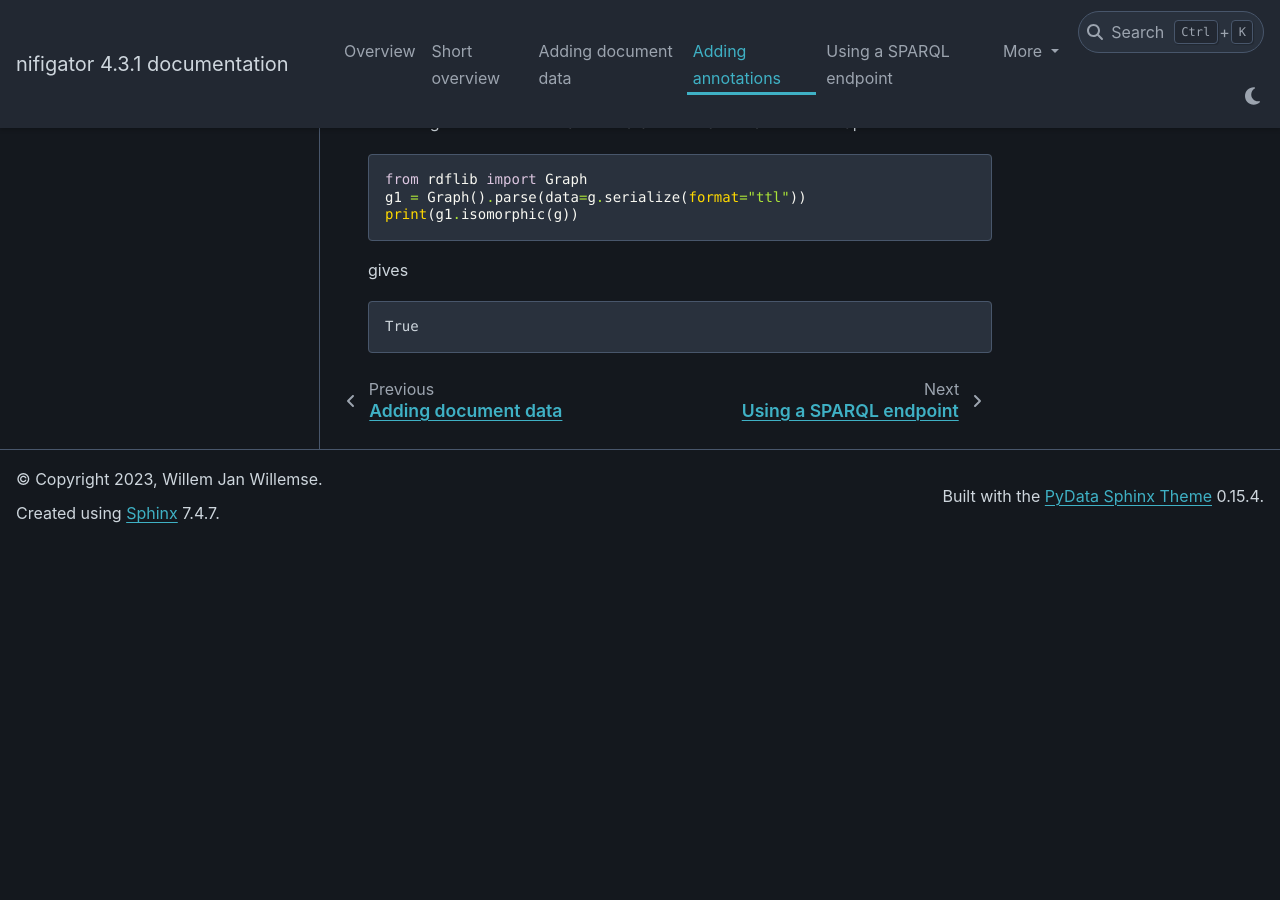
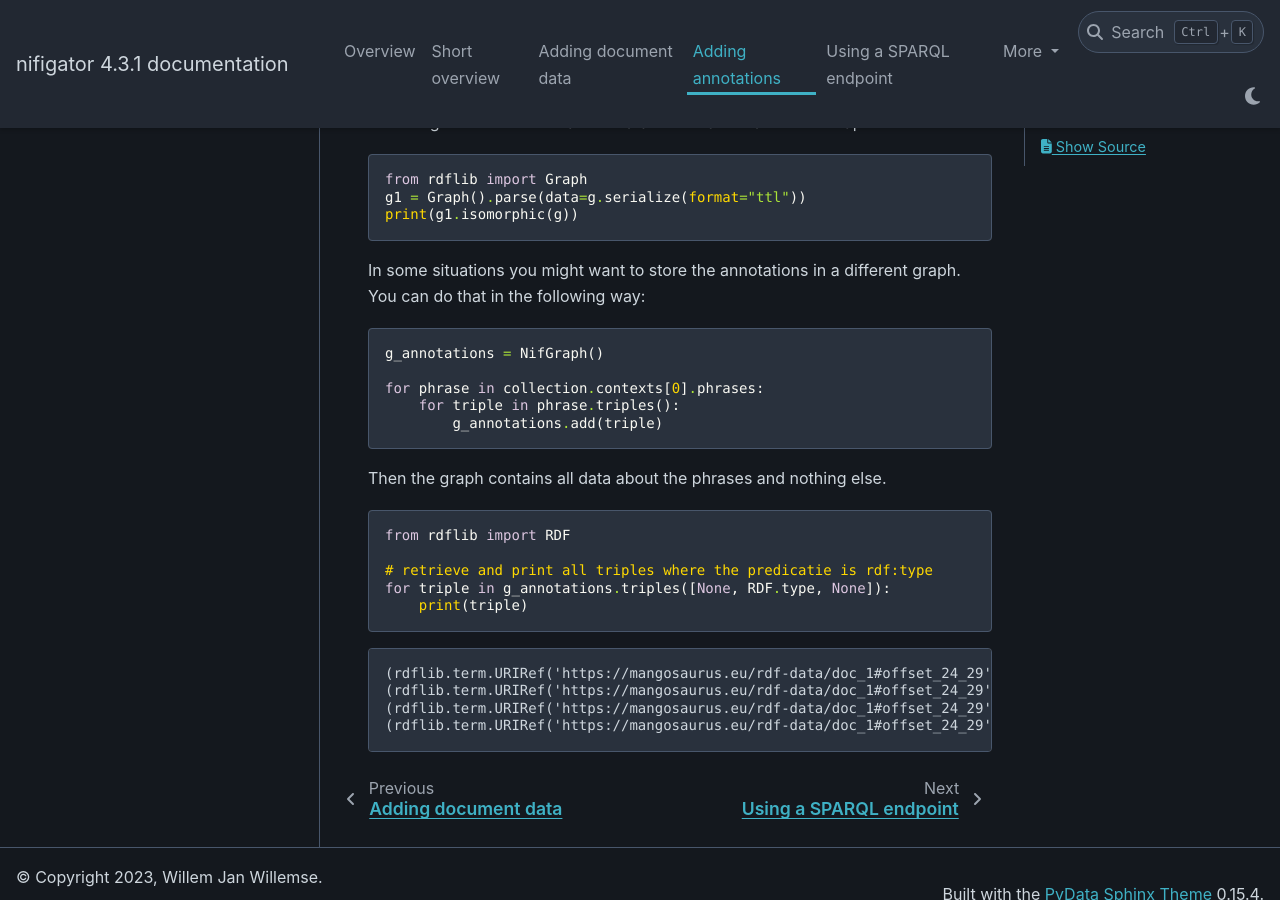
Before and after one commit to DeNederlandscheBank/nifigator, a Sphinx documentation site: the page built from docs/03_adding_annotations.md, in a window 1280 px wide and 900 px high, scrolled down 1923 px. Built offline with Sphinx 7.4.7 and the PyData theme 0.15.4, drawn with Linux system fonts in a browser that asks for light colours; before the commit the page ends 2465 px from its top, so only the background shows below that.

Commit message:
deleted notebooks and updated .md

````diff
--- a/docs/03_adding_annotations.md
+++ b/docs/03_adding_annotations.md
@@ -115,8 +115,29 @@
 print(g1.isomorphic(g))
 ```
 
-gives
+In some situations you might want to store the annotations in a different graph. You can do that in the following way:
+
+```python
+g_annotations = NifGraph()
+
+for phrase in collection.contexts[0].phrases:
+    for triple in phrase.triples():
+        g_annotations.add(triple)
+```
+
+Then the graph contains all data about the phrases and nothing else.
+
+```python
+from rdflib import RDF
+
+# retrieve and print all triples where the predicatie is rdf:type
+for triple in g_annotations.triples([None, RDF.type, None]):
+    print(triple)
+```
 
 ```console
-True
+(rdflib.term.URIRef('https://mangosaurus.eu/rdf-data/doc_1#offset_24_29'), rdflib.term.URIRef('http://www.w3.org/1999/02/22-rdf-syntax-ns#type'), rdflib.term.URIRef('http://persistence.uni-leipzig.org/nlp2rdf/ontologies/nif-core#Phrase'))
+(rdflib.term.URIRef('https://mangosaurus.eu/rdf-data/doc_1#offset_24_29'), rdflib.term.URIRef('http://www.w3.org/1999/02/22-rdf-syntax-ns#type'), rdflib.term.URIRef('http://persistence.uni-leipzig.org/nlp2rdf/ontologies/nif-core#EntityOccurrence'))
+(rdflib.term.URIRef('https://mangosaurus.eu/rdf-data/doc_1#offset_24_29'), rdflib.term.URIRef('http://www.w3.org/1999/02/22-rdf-syntax-ns#type'), rdflib.term.URIRef('http://persistence.uni-leipzig.org/nlp2rdf/ontologies/nif-core#OffsetBasedString'))
+(rdflib.term.URIRef('https://mangosaurus.eu/rdf-data/doc_1#offset_24_29'), rdflib.term.URIRef('http://www.w3.org/1999/02/22-rdf-syntax-ns#type'), rdflib.term.URIRef('http://persistence.uni-leipzig.org/nlp2rdf/ontologies/nif-core#String'))
 ```
````
Also changed, not shown: docs/02_adding_document_data.md (+8 -0 lines), docs/04_using a SPARQL endpoint.md (+24 -2 lines), docs/02_adding_document_data.ipynb (deleted), docs/03_adding_annotations.ipynb (deleted), docs/04_using a SPARQL endpoint.ipynb, docs/05_running_sparql_queries.ipynb (deleted), 1 other file.
